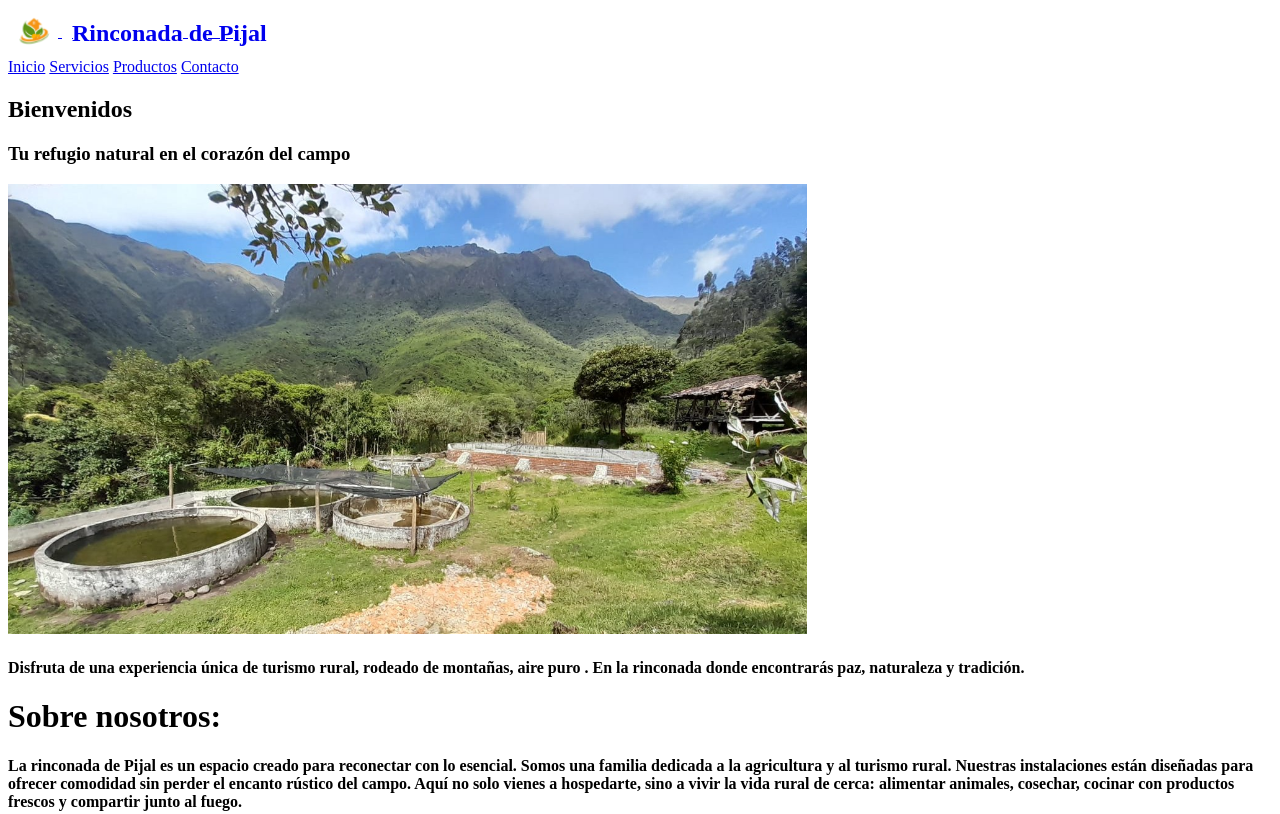
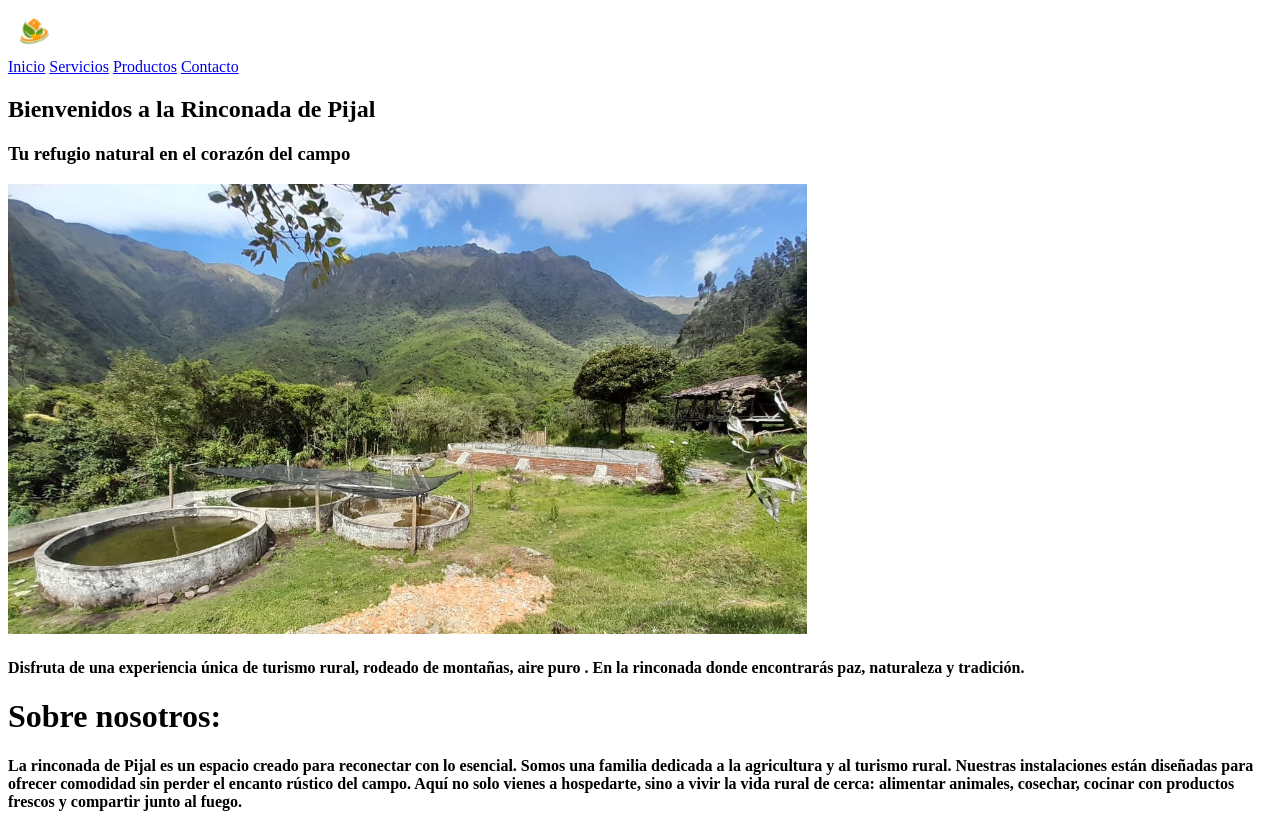
Before and after one commit to Dannyct24/HTML, a plain HTML site: page index.html in a window 1280 px wide. Shown: the top 814 px of the page. Drawn offline with Linux system fonts and the light colour scheme.

Commit message:
modified:   index.html 	modified:   pages2/contact.html 	modified:   pages2/products.html 	modified:   pages2/services.html

```diff
--- a/index.html
+++ b/index.html
@@ -26,7 +26,7 @@
     <header>
         <a href="index.html">
             <img src="icon/favicon.ico" alt="Icono Rinconada de Pijal" style="height: 50px; vertical-align: middle;">
-            <span style="font-size: 1.5em; font-weight: bold; vertical-align: middle; margin-left: 10px;">Rinconada de Pijal</span>
+
         <nav>
             <a href="index.html">Inicio</a>
             <a href="pages2/services.html">Servicios</a>
@@ -50,7 +50,7 @@
 
 
 
-            <h2> Bienvenidos</h2>
+            <h2> Bienvenidos a la Rinconada de Pijal</h2>
             <h3>Tu refugio natural en el corazón del campo</h3>
             <img src="icon/459102018_122109523922498396_2053413932302537085_n.jpg" height="450" alt="logo canva" />
 
```
Also changed, not shown: pages2/contact.html (+1 -1 lines), pages2/products.html (+1 -1 lines), pages2/services.html (+1 -1 lines).
